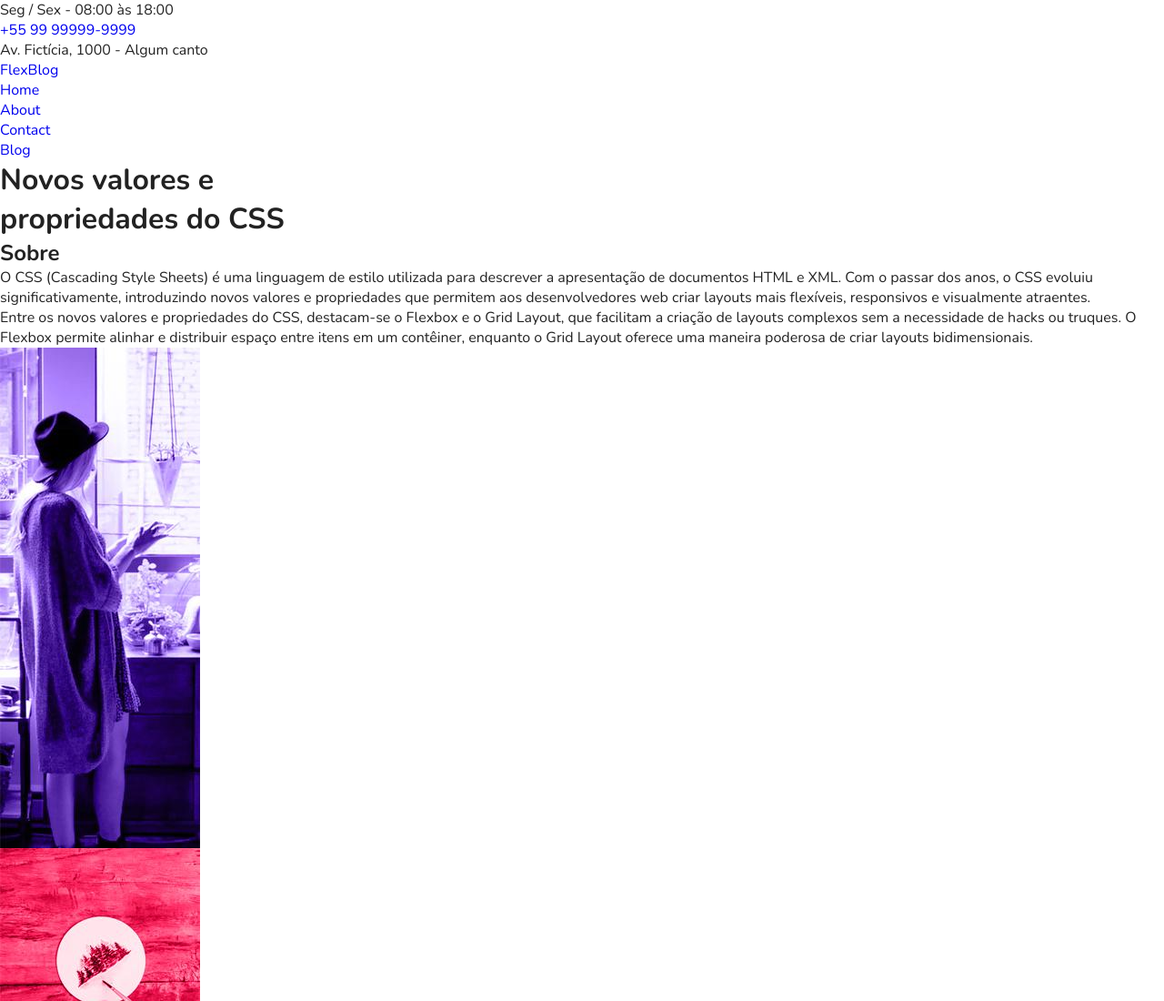
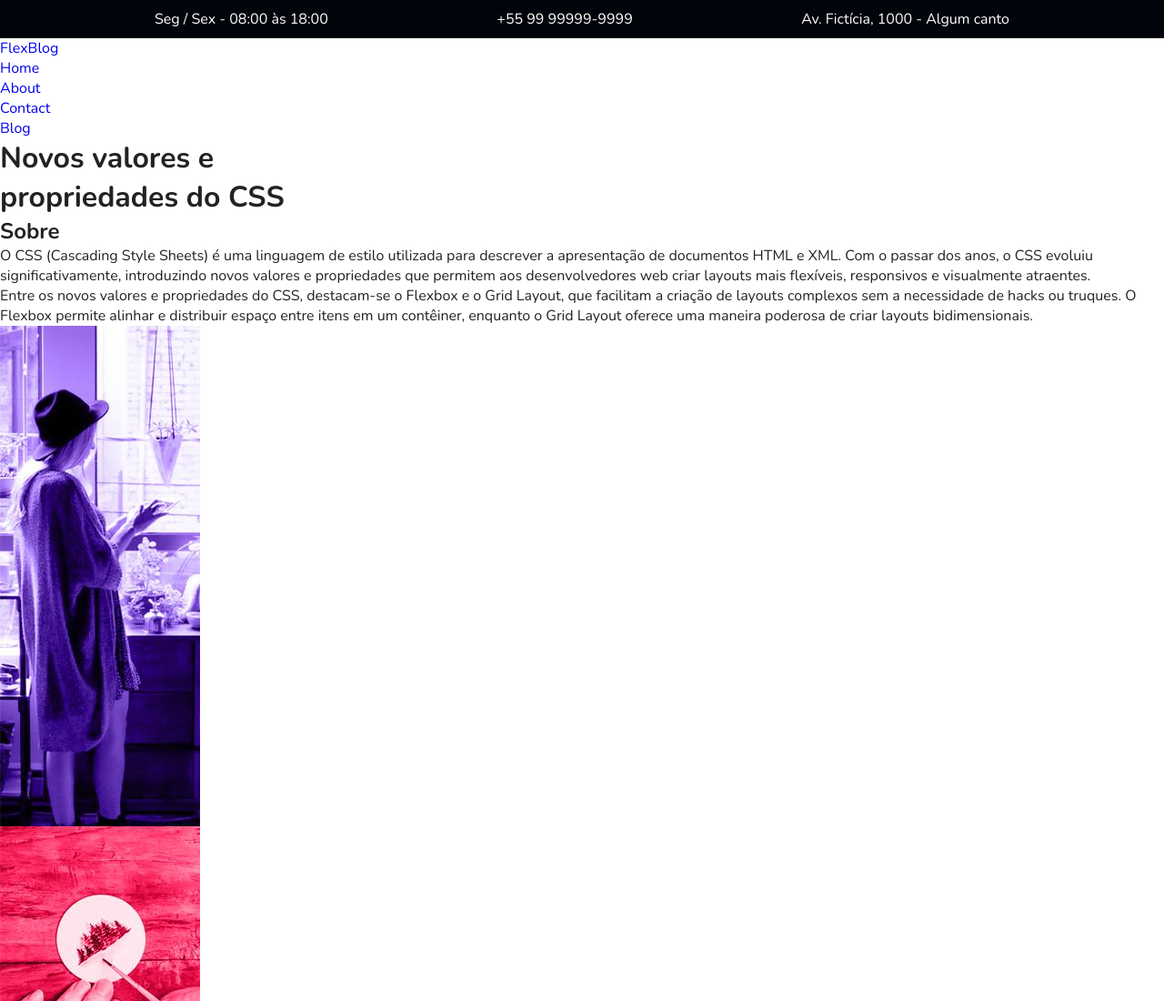
Before and after one commit to thayannecosta/flexblog, a plain HTML site: page index.html in a window 1280 px wide. Shown: the top 1100 px of the page at 91% size. Drawn offline with nearby package versions, Linux system fonts and the light colour scheme.

Commit message:
superinfo styles

```diff
--- a/css/style.css
+++ b/css/style.css
@@ -19,3 +19,19 @@ img {
 * {
     box-sizing: border-box;
 }
+/* SuperInfo */
+.superinfo-bg {
+    background: #01040a;
+    color: white;
+}
+.superinfo {
+    max-width: 960px;
+    margin: 0 auto;
+    display: flex;
+    justify-content: space-between;
+    flex-wrap: wrap;
+    padding-top:10px;
+}
+.superinfo p, .superinfo a {
+    margin: 0 10px 10px 10px;
+}
--- a/index.html
+++ b/index.html
@@ -13,7 +13,7 @@
     <div class="superinfo-bg">
         <div class="superinfo">
             <p>Seg / Sex - 08:00 às 18:00</p>
-            <a href="tel:+559999999999"> +55 99 99999-9999</a>
+            <a> +55 99 99999-9999</a>
             <p>Av. Fictícia, 1000 - Algum canto</p>
         </div>
     </div>
```
